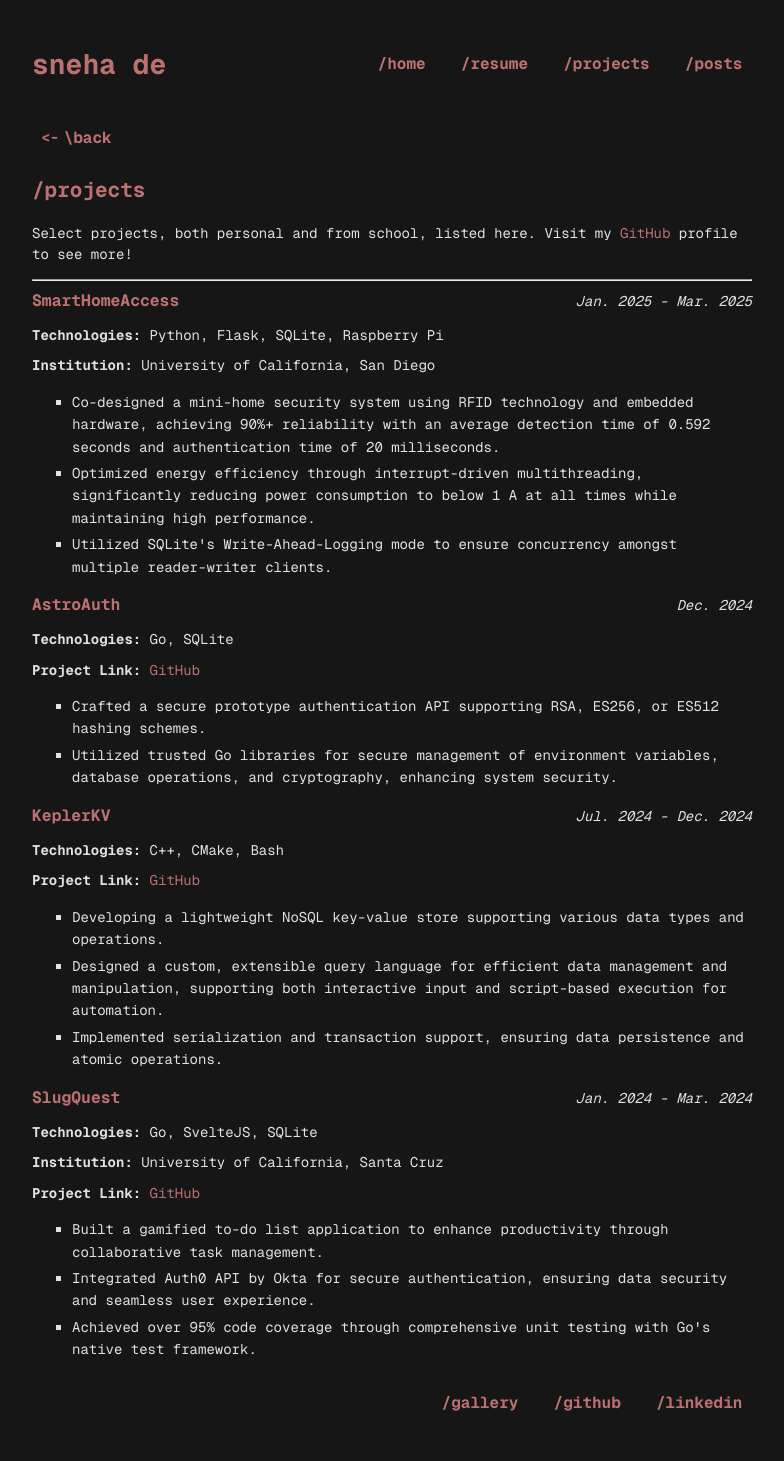
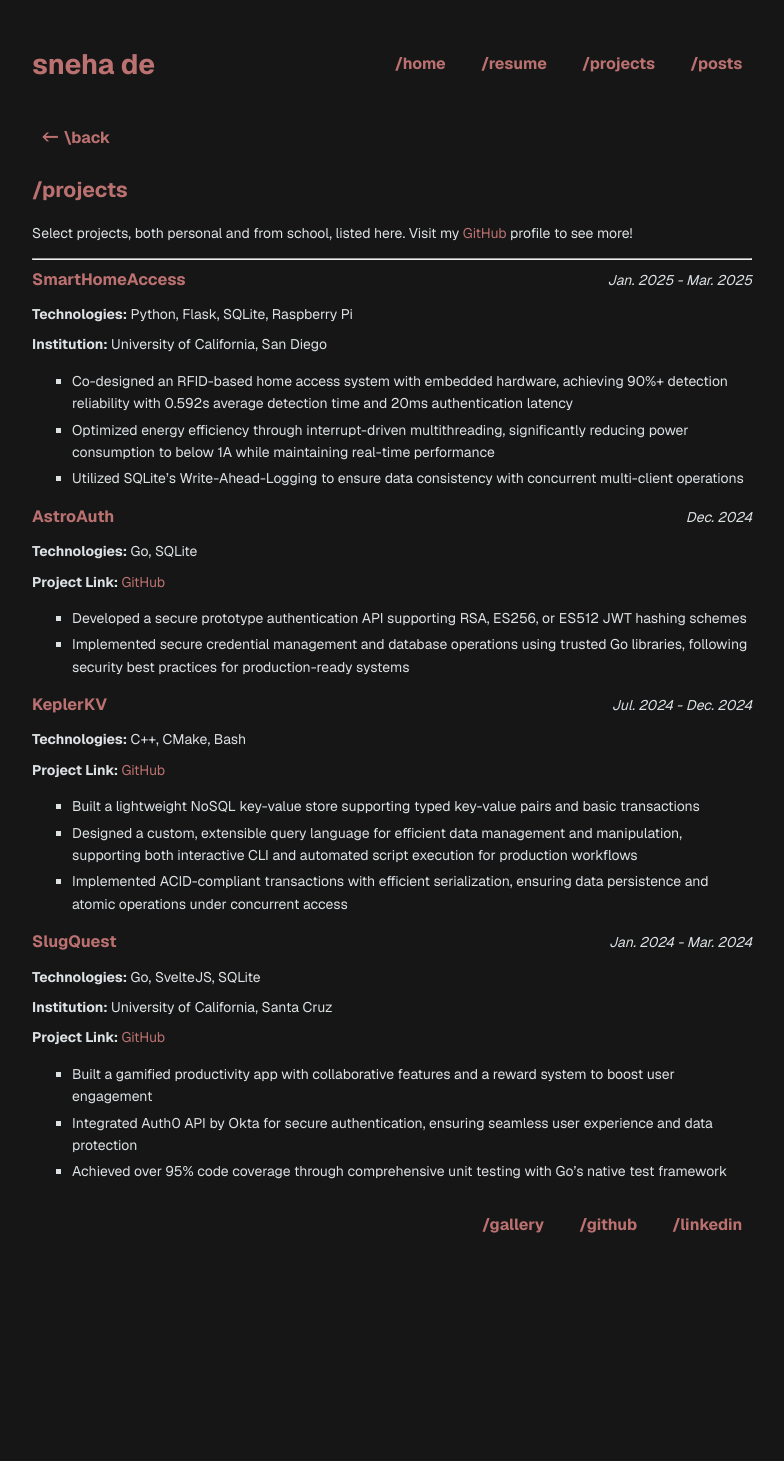
Before and after one commit to sneha-afk/sneha-afk.github.io, a Jekyll site: the page built from pages/projects.md, in a window 1280 px wide. Shown: the whole page, without its empty margins (248-1032 px from the left). Built offline with Jekyll 4.4.1, drawn with Linux system fonts in a browser that asks for light colours; after the commit the page ends 1284 px from its top, so only the background shows below that.

Commit message:
spring quarter updates, regular geist too

```diff
--- a/_includes/resume_projects.html
+++ b/_includes/resume_projects.html
@@ -8,18 +8,18 @@
   <div class="resume-item-details">
     <ul>
       <li>
-        Co-designed a mini-home security system using RFID technology and
-        embedded hardware, achieving 90%+ reliability with an average detection
-        time of 0.592 seconds and authentication time of 20 milliseconds.
+        Co-designed an RFID-based home access system with embedded hardware,
+        achieving 90%+ detection reliability with 0.592s average detection time
+        and 20ms authentication latency
       </li>
       <li>
         Optimized energy efficiency through interrupt-driven multithreading,
-        significantly reducing power consumption to below 1 A at all times while
-        maintaining high performance.
+        significantly reducing power consumption to below 1A while maintaining
+        real-time performance
       </li>
       <li>
-        Utilized SQLite's Write-Ahead-Logging mode to ensure concurrency amongst
-        multiple reader-writer clients.
+        Utilized SQLite’s Write-Ahead-Logging to ensure data consistency with
+        concurrent multi-client operations
       </li>
     </ul>
   </div>
@@ -38,13 +38,13 @@
   <div class="resume-item-details">
     <ul>
       <li>
-        Crafted a secure prototype authentication API supporting RSA, ES256, or
-        ES512 hashing schemes.
+        Developed a secure prototype authentication API supporting RSA, ES256,
+        or ES512 JWT hashing schemes
       </li>
       <li>
-        Utilized trusted Go libraries for secure management of environment
-        variables, database operations, and cryptography, enhancing system
-        security.
+        Implemented secure credential management and database operations using
+        trusted Go libraries, following security best practices for
+        production-ready systems
       </li>
     </ul>
   </div>
@@ -63,17 +63,17 @@
   <div class="resume-item-details">
     <ul>
       <li>
-        Developing a lightweight NoSQL key-value store supporting various data
-        types and operations.
+        Built a lightweight NoSQL key-value store supporting typed key-value
+        pairs and basic transactions
       </li>
       <li>
         Designed a custom, extensible query language for efficient data
-        management and manipulation, supporting both interactive input and
-        script-based execution for automation.
+        management and manipulation, supporting both interactive CLI and
+        automated script execution for production workflows
       </li>
       <li>
-        Implemented serialization and transaction support, ensuring data
-        persistence and atomic operations.
+        Implemented ACID-compliant transactions with efficient serialization,
+        ensuring data persistence and atomic operations under concurrent access
       </li>
     </ul>
   </div>
@@ -93,16 +93,16 @@
   <div class="resume-item-details">
     <ul>
       <li>
-        Built a gamified to-do list application to enhance productivity through
-        collaborative task management.
+        Built a gamified productivity app with collaborative features and a
+        reward system to boost user engagement
       </li>
       <li>
-        Integrated Auth0 API by Okta for secure authentication, ensuring data
-        security and seamless user experience.
+        Integrated Auth0 API by Okta for secure authentication, ensuring
+        seamless user experience and data protection
       </li>
       <li>
         Achieved over 95% code coverage through comprehensive unit testing with
-        Go's native test framework.
+        Go’s native test framework
       </li>
     </ul>
   </div>
--- a/_sass/_code_format.scss
+++ b/_sass/_code_format.scss
@@ -11,6 +11,12 @@
   }
 }
 
+pre,
+code {
+  font-family: $font-monospace;
+  font-size: 0.8rem;
+}
+
 /* Inline Code Styling */
 p code,
 li code,
@@ -19,8 +25,6 @@ span code {
   color: $gray-100;
   padding: 3px 6px;
   border-radius: $spacing-sm;
-  font-family: $font-primary;
-  font-size: 0.8rem;
   font-weight: $font-weight-medium;
   white-space: nowrap;
   display: inline;
@@ -33,8 +37,6 @@ span code {
   overflow-x: auto;
   border-radius: $spacing-sm;
   position: relative;
-  font-family: $font-primary, monospace;
-  font-size: 0.8rem;
   background: $background-secondary;
   color: $gray-100;
 
--- a/_sass/_variables.scss
+++ b/_sass/_variables.scss
@@ -1,4 +1,5 @@
 @import url("https://fonts.googleapis.com/css2?family=Geist+Mono:wght@100..900&display=swap");
+@import url("https://fonts.googleapis.com/css2?family=Geist:wght@100..900&display=swap");
 
 /* ========== COLORS ========== */
 @function lighten-color($color, $percentage) {
@@ -64,7 +65,8 @@ $accent-info: $color-blue-dark;
 $accent-note: $color-cyan-dark;
 
 /* ========== FONT ========== */
-$font-primary: "Geist Mono", Consolas, monospace;
+$font-primary: Geist, Roboto, sans-serif;
+$font-monospace: "Geist Mono", Consolas, monospace;
 
 $font-size-xs: 12px;
 $font-size-sm: 14px;
```
Also changed, not shown: _includes/resume.html (+11 -12 lines).
